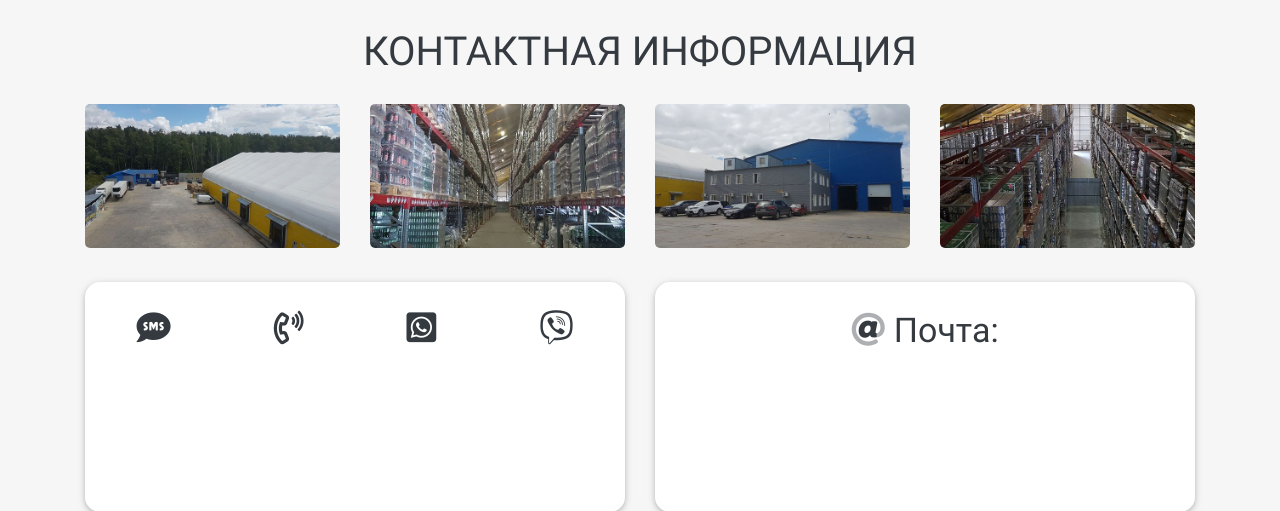
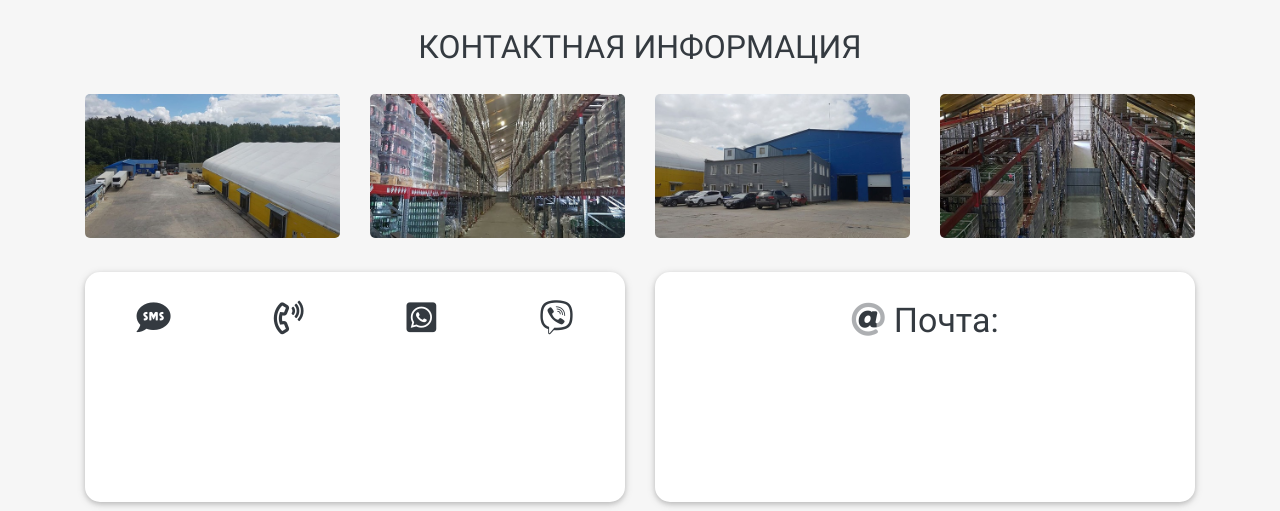
Before and after one commit to dimchoo/intellect_torg, a Django app: page /contacts/ in a window 1280 px wide. Shown: the part 111-622 px from the top of the page. Run offline with Django 3.2, Linux system fonts and the light colour scheme; data that the repository does not hold is empty; some libraries are stand-ins or nearby versions.

Commit message:
Добавлены стили для заголовков страниц

```diff
--- a/static/styles/main.css
+++ b/static/styles/main.css
@@ -302,6 +302,7 @@ input[type="search"]::-webkit-search-results-decoration {
 .main-title {
     color: #005b7c;
     margin-bottom: 20px;
+    font-size: 2rem;
 }
 
 .product-wrap {
@@ -594,6 +595,7 @@ footer {
     color: #343a40;
     margin-top: 28px;
     margin-bottom: 28px;
+    font-size: 2rem;
 }
 
 .one-product-img-wrap {
```
